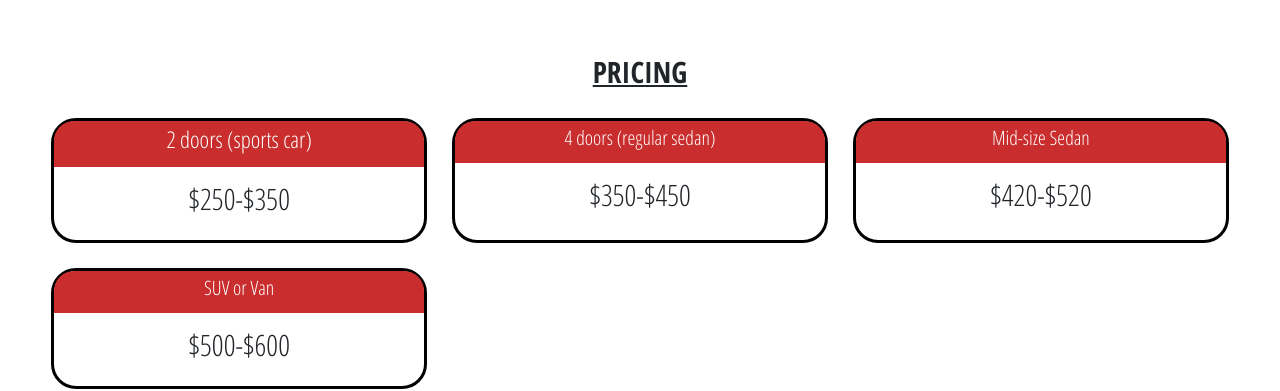
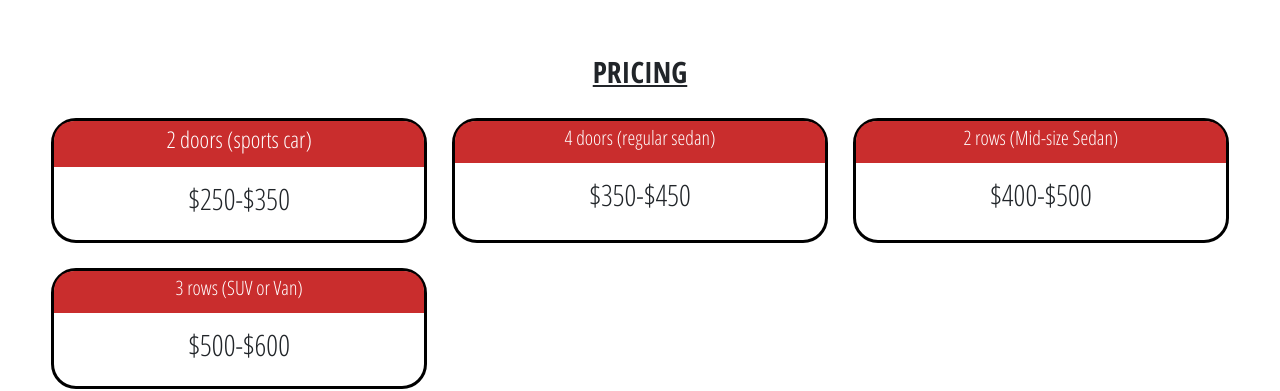
Before and after one commit to kaedennn/Adonis-Auto-Detailing, a React (Create React App) app: page /complete-detail in a window 1280 px wide. Shown: the part 2640-3031 px from the top of the page. Built offline with nearby package versions, Linux system fonts and the light colour scheme.

Commit message:
fixed spelling errors

```diff
--- a/src/pages/detail-addons/basic-detail.component.jsx
+++ b/src/pages/detail-addons/basic-detail.component.jsx
@@ -78,7 +78,7 @@ export default function BasicDetail() {
                     </div>
                     <div className="pricing__card">
                         <div className="pricing__card__title">
-                            <h4>Mid-size Sedan</h4>
+                            <h4>2 rows (Mid-size Sedan)</h4>
                         </div>
                         <div className="service__price">
                             <h1>$150</h1>
@@ -86,7 +86,7 @@ export default function BasicDetail() {
                     </div>
                     <div className="pricing__card">
                         <div className="pricing__card__title">
-                            <h4>SUV or Van</h4>
+                            <h4>3 rows (SUV or Van)</h4>
                         </div>
                         <div className="service__price">
                             <h1>$175</h1>
--- a/src/pages/detail-addons/ceramic-coating.component.jsx
+++ b/src/pages/detail-addons/ceramic-coating.component.jsx
@@ -71,7 +71,7 @@ export default function CeramicCoating() {
                     </div>
                     <div className="pricing__card">
                         <div className="pricing__card__title">
-                            <h4>Mid-size Sedan</h4>
+                            <h4>2 rows (Mid-size Sedan)</h4>
                         </div>
                         <div className="service__price">
                             <h1>$400-$500</h1>
@@ -79,7 +79,7 @@ export default function CeramicCoating() {
                     </div>
                     <div className="pricing__card">
                         <div className="pricing__card__title">
-                            <h4>SUV or Van</h4>
+                            <h4>3 rows (SUV or Van)</h4>
                         </div>
                         <div className="service__price">
                             <h1>$450-$550</h1>
--- a/src/pages/detail-addons/headlight-restoration.component.jsx
+++ b/src/pages/detail-addons/headlight-restoration.component.jsx
@@ -70,7 +70,7 @@ export default function HeadlightRestoration() {
                     </div>
                     <div className="pricing__card">
                         <div className="pricing__card__title">
-                            <h4>Mid-size Sedan</h4>
+                            <h4>2 rows (Mid-size Sedan)</h4>
                         </div>
                         <div className="service__price">
                             <h1>$120+</h1>
@@ -78,7 +78,7 @@ export default function HeadlightRestoration() {
                     </div>
                     <div className="pricing__card">
                         <div className="pricing__card__title">
-                            <h4>SUV or Van</h4>
+                            <h4>3 rows (SUV or Van)</h4>
                         </div>
                         <div className="service__price">
                             <h1>$120+</h1>
--- a/src/pages/detail-addons/oder-removal.component.jsx
+++ b/src/pages/detail-addons/oder-removal.component.jsx
@@ -90,7 +90,7 @@ export default function OderRemoval() {
                     </div>
                     <div className="pricing__card">
                         <div className="pricing__card__title">
-                            <h4>Mid-size Sedan</h4>
+                            <h4>2 rows (Mid-size Sedan)</h4>
                         </div>
                         <div className="service__price">
                             <h1>$350-$450</h1>
@@ -98,7 +98,7 @@ export default function OderRemoval() {
                     </div>
                     <div className="pricing__card">
                         <div className="pricing__card__title">
-                            <h4>SUV or Van</h4>
+                            <h4>3 rows (SUV or Van)</h4>
                         </div>
                         <div className="service__price">
                             <h1>$400-$500</h1>
--- a/src/pages/detail-addons/premier-carwash.component.jsx
+++ b/src/pages/detail-addons/premier-carwash.component.jsx
@@ -88,7 +88,7 @@ export default function PremierWash() {
                     </div>
                     <div className="pricing__card">
                         <div className="pricing__card__title">
-                            <h4>Mid-size Sedan</h4>
+                            <h4>2 rows (Mid-size Sedan)</h4>
                         </div>
                         <div className="service__price">
                             <h1>$90</h1>
@@ -96,7 +96,7 @@ export default function PremierWash() {
                     </div>
                     <div className="pricing__card">
                         <div className="pricing__card__title">
-                            <h4>SUV or Van</h4>
+                            <h4>3 rows (SUV or Van)</h4>
                         </div>
                         <div className="service__price">
                             <h1>$105</h1>
--- a/src/pages/detail-addons/smoke-oder-removal.component.jsx
+++ b/src/pages/detail-addons/smoke-oder-removal.component.jsx
@@ -85,7 +85,7 @@ export default function SmokeRemoval() {
                     </div>
                     <div className="pricing__card">
                         <div className="pricing__card__title">
-                            <h4>Mid-size Sedan</h4>
+                            <h4>2 rows (Mid-size Sedan)</h4>
                         </div>
                         <div className="service__price">
                             <h1>$350-$450</h1>
@@ -93,7 +93,7 @@ export default function SmokeRemoval() {
                     </div>
                     <div className="pricing__card">
                         <div className="pricing__card__title">
-                            <h4>SUV or Van</h4>
+                            <h4>3 rows (SUV or Van)</h4>
                         </div>
                         <div className="service__price">
                             <h1>$400-$500</h1>
--- a/src/pages/detail-services/complete-detail.component.jsx
+++ b/src/pages/detail-services/complete-detail.component.jsx
@@ -103,15 +103,15 @@ export default function CompleteDetail() {
                     </div>
                     <div className="pricing__card">
                         <div className="pricing__card__title">
-                            <h4>Mid-size Sedan</h4>
+                            <h4>2 rows (Mid-size Sedan)</h4>
                         </div>
                         <div className="service__price">
-                            <h1>$420-$520</h1>
+                            <h1>$400-$500</h1>
                         </div>
                     </div>
                     <div className="pricing__card">
                         <div className="pricing__card__title">
-                            <h4>SUV or Van</h4>
+                            <h4>3 rows (SUV or Van)</h4>
                         </div>
                         <div className="service__price">
                             <h1>$500-$600</h1>
--- a/src/pages/detail-services/interior-detail.component.jsx
+++ b/src/pages/detail-services/interior-detail.component.jsx
@@ -32,7 +32,7 @@ export default function DeepInteriorDetail() {
                     </p>
                     <p>
                         While you’re at it, why don’t you upgrade it to a <a href='complete-detail'>Complete Detailing</a>? Or if you want your car’s paint nice
-                        and save, try the <a href='paint-enhancement'>Paint Enhancement</a>.
+                        and suave, try the <a href='paint-enhancement'>Paint Enhancement</a>.
                     </p>
                     <p>
                         Both seats and carpet will be shampooed and you can rest assure if you have any light stains on either
@@ -86,7 +86,7 @@ export default function DeepInteriorDetail() {
                     </div>
                     <div className="pricing__card">
                         <div className="pricing__card__title">
-                            <h4>Mid-size Sedan</h4>
+                            <h4>2 rows (Mid-size Sedan)</h4>
                         </div>
                         <div className="service__price">
                             <h1>$250+</h1>
@@ -94,7 +94,7 @@ export default function DeepInteriorDetail() {
                     </div>
                     <div className="pricing__card">
                         <div className="pricing__card__title">
-                            <h4>SUV or Van</h4>
+                            <h4>3 rows (SUV or Van)</h4>
                         </div>
                         <div className="service__price">
                             <h1>$300+</h1>
--- a/src/pages/detail-services/paint-enhancement-componet.jsx
+++ b/src/pages/detail-services/paint-enhancement-componet.jsx
@@ -83,7 +83,7 @@ export default function PaintEnhancement() {
                     </div>
                     <div className="pricing__card">
                         <div className="pricing__card__title">
-                            <h4>Mid-size Sedan</h4>
+                            <h4>2 rows (Mid-size Sedan)</h4>
                         </div>
                         <div className="service__price">
                             <h1>$275</h1>
@@ -91,7 +91,7 @@ export default function PaintEnhancement() {
                     </div>
                     <div className="pricing__card">
                         <div className="pricing__card__title">
-                            <h4>SUV or Van</h4>
+                            <h4>3 rows (SUV or Van)</h4>
                         </div>
                         <div className="service__price">
                             <h1>$300</h1>
--- a/src/pages/detail-services/wash-and-wax.component.jsx
+++ b/src/pages/detail-services/wash-and-wax.component.jsx
@@ -82,7 +82,7 @@ export default function WashAndWax() {
                     </div>
                     <div className="pricing__card">
                         <div className="pricing__card__title">
-                            <h4>Mid-size Sedan</h4>
+                            <h4>2 rows (Mid-size Sedan)</h4>
                         </div>
                         <div className="service__price">
                             <h1>$185</h1>
@@ -90,7 +90,7 @@ export default function WashAndWax() {
                     </div>
                     <div className="pricing__card">
                         <div className="pricing__card__title">
-                            <h4>SUV or Van</h4>
+                            <h4> 3 rows (SUV or Van)</h4>
                         </div>
                         <div className="service__price">
                             <h1>$215</h1>
```
Also changed, not shown: src/pages/contact/contact.component.jsx (+7 -7 lines).
